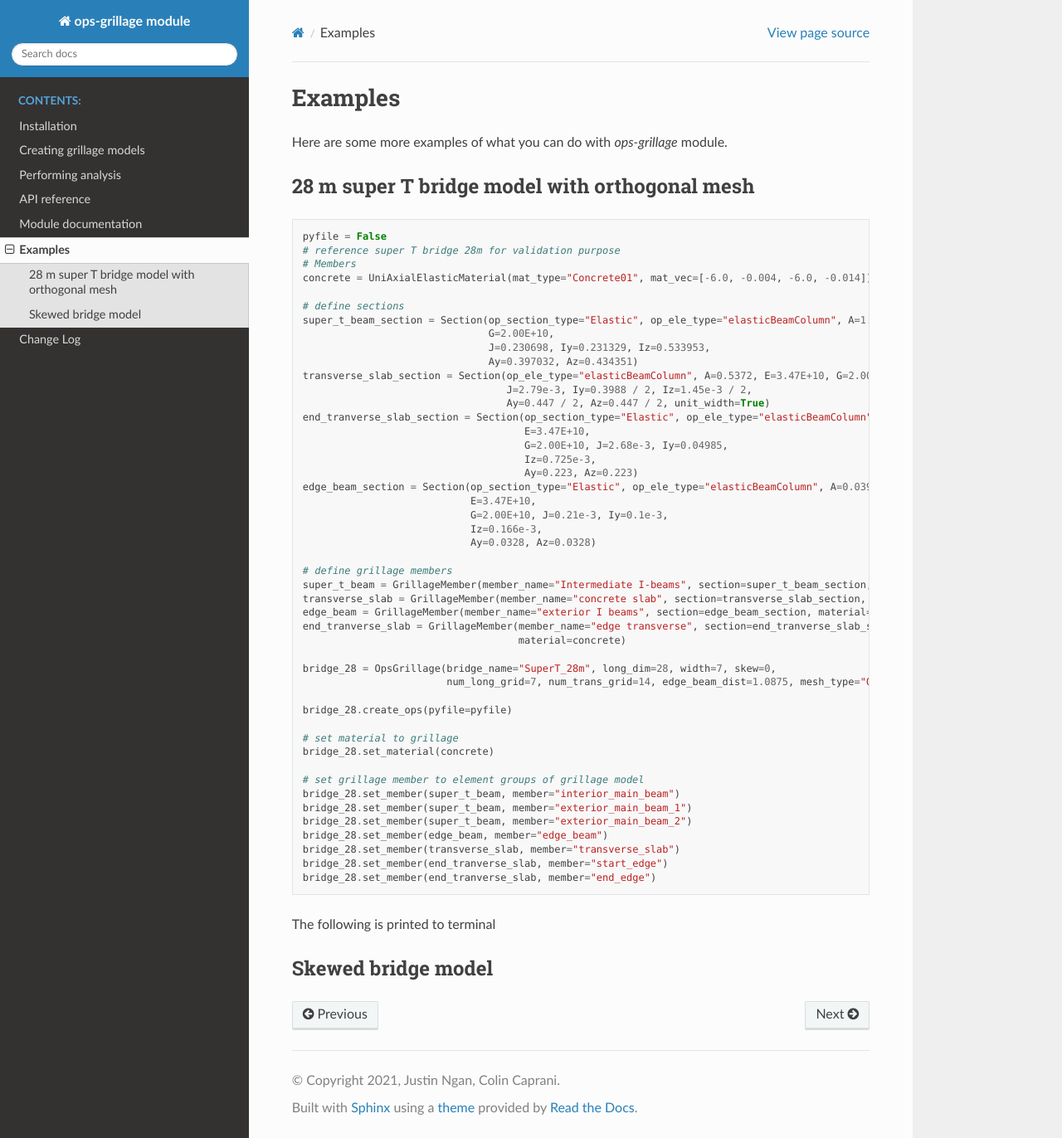
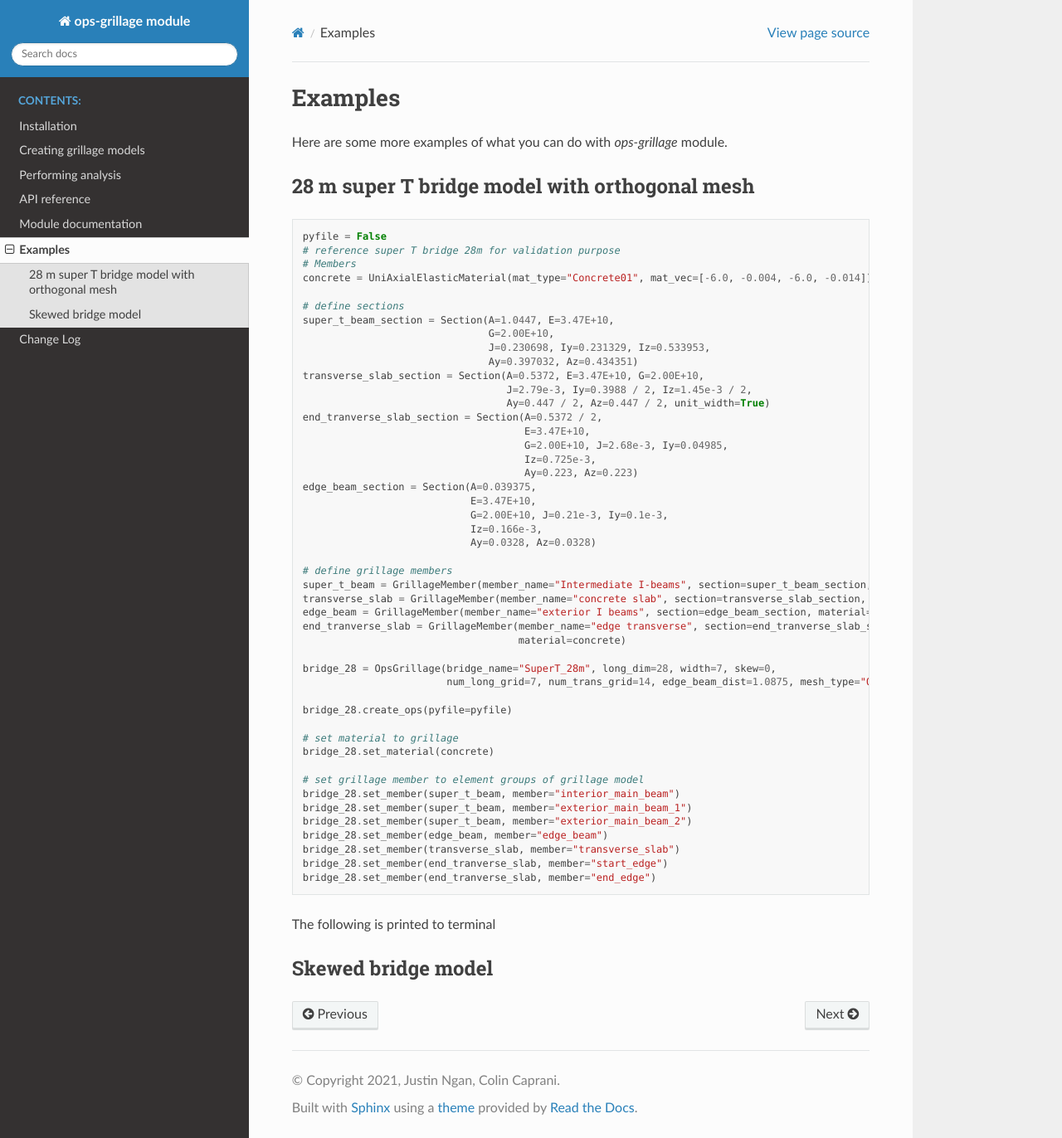
Before and after one commit to MonashSmartStructures/ospgrillage, a Sphinx documentation site: the page built from docs/source/rst/Examples.rst, in a window 1280 px wide and 1372 px high. Shown: the whole window at 83% size. Built offline with Sphinx 7.4.7 and the Read the Docs theme 2.0.0, drawn with Linux system fonts in a browser that asks for light colours; pages that are not in the unit, such as notebooks, are missing from menus.

Commit message:
Updated 28m bridge in Examples.rst.

```diff
--- a/docs/source/rst/Examples.rst
+++ b/docs/source/rst/Examples.rst
@@ -15,19 +15,19 @@ Here are some more examples of what you can do with *ops-grillage* module.
     concrete = UniAxialElasticMaterial(mat_type="Concrete01", mat_vec=[-6.0, -0.004, -6.0, -0.014])
 
     # define sections
-    super_t_beam_section = Section(op_section_type="Elastic", op_ele_type="elasticBeamColumn", A=1.0447, E=3.47E+10,
+    super_t_beam_section = Section(A=1.0447, E=3.47E+10,
                                    G=2.00E+10,
                                    J=0.230698, Iy=0.231329, Iz=0.533953,
                                    Ay=0.397032, Az=0.434351)
-    transverse_slab_section = Section(op_ele_type="elasticBeamColumn", A=0.5372, E=3.47E+10, G=2.00E+10,
+    transverse_slab_section = Section(A=0.5372, E=3.47E+10, G=2.00E+10,
                                       J=2.79e-3, Iy=0.3988 / 2, Iz=1.45e-3 / 2,
                                       Ay=0.447 / 2, Az=0.447 / 2, unit_width=True)
-    end_tranverse_slab_section = Section(op_section_type="Elastic", op_ele_type="elasticBeamColumn", A=0.5372 / 2,
+    end_tranverse_slab_section = Section(A=0.5372 / 2,
                                          E=3.47E+10,
                                          G=2.00E+10, J=2.68e-3, Iy=0.04985,
                                          Iz=0.725e-3,
                                          Ay=0.223, Az=0.223)
-    edge_beam_section = Section(op_section_type="Elastic", op_ele_type="elasticBeamColumn", A=0.039375,
+    edge_beam_section = Section(A=0.039375,
                                 E=3.47E+10,
                                 G=2.00E+10, J=0.21e-3, Iy=0.1e-3,
                                 Iz=0.166e-3,
```
Also changed, not shown: 5 other files.
